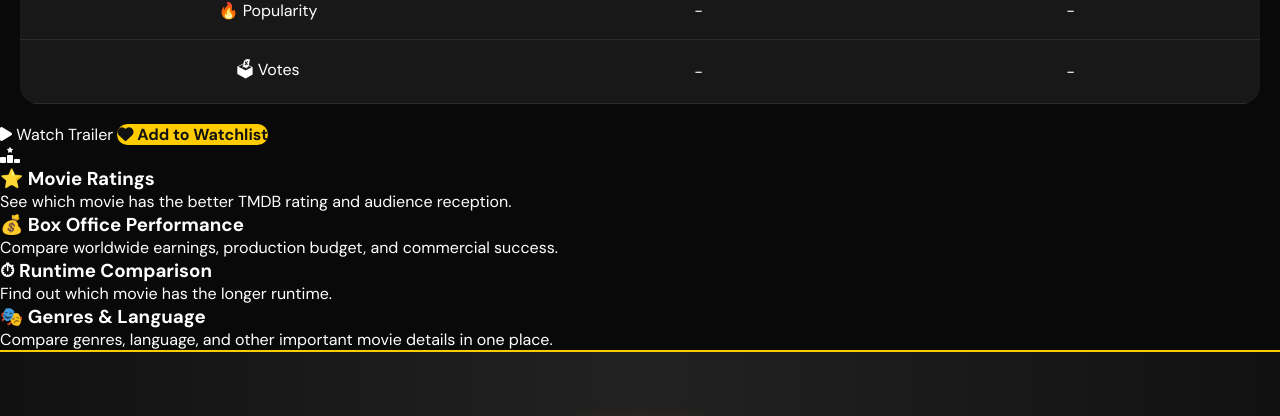
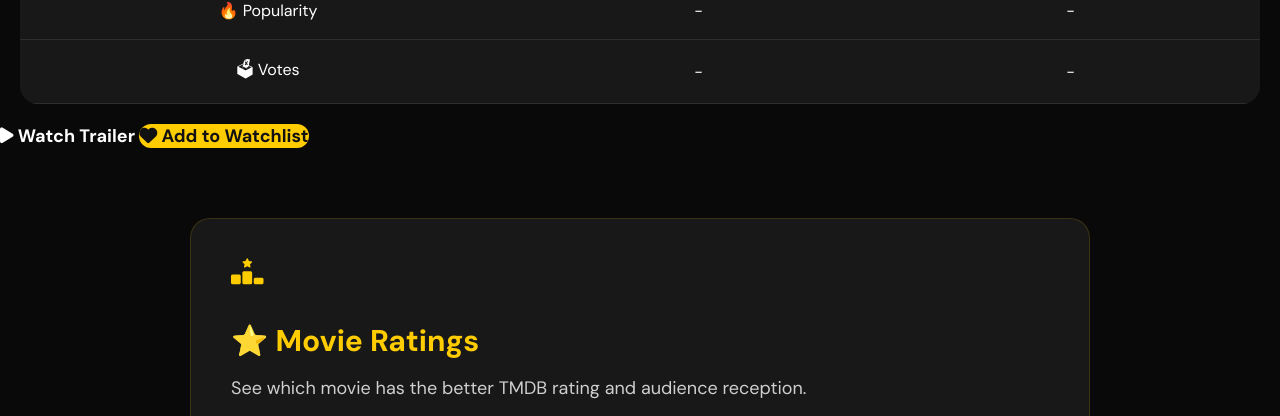
Before and after one commit to patilsuman749-oss/Flop-Corn-v3, a website: page compare.html in a window 1280 px wide. Shown: the part 2318-2734 px from the top of the page. Drawn offline with Linux system fonts and the light colour scheme.

Commit message:
Update compare.css

```diff
--- a/compare.css
+++ b/compare.css
@@ -806,3 +806,59 @@ opacity:0;
     border-radius: 18px;
     box-shadow: 0 8px 25px rgba(255,204,0,.25);
 }
+/* ===============================
+   Compare Features
+================================ */
+
+.compare-features{
+    padding:70px 20px;
+}
+
+.feature-box{
+    max-width:900px;
+    margin:auto;
+    background:#181818;
+    padding:40px;
+    border-radius:20px;
+    border:1px solid rgba(255,204,0,.15);
+}
+
+.feature-box h3{
+
+    font-size:30px;
+    color:#ffcc00;
+    font-weight:700;
+
+    margin-top:35px;
+    margin-bottom:12px;
+
+    display:flex;
+    align-items:center;
+    gap:12px;
+
+}
+
+.feature-box p{
+
+    font-size:18px;
+    line-height:1.8;
+    color:#cfcfcf;
+
+    margin-bottom:28px;
+
+}
+
+.feature-box i{
+
+    color:#ffcc00;
+    font-size:26px;
+    width:34px;
+
+}
+
+.compare-action-button{
+
+    font-size:18px;
+    font-weight:700;
+
+}
```
